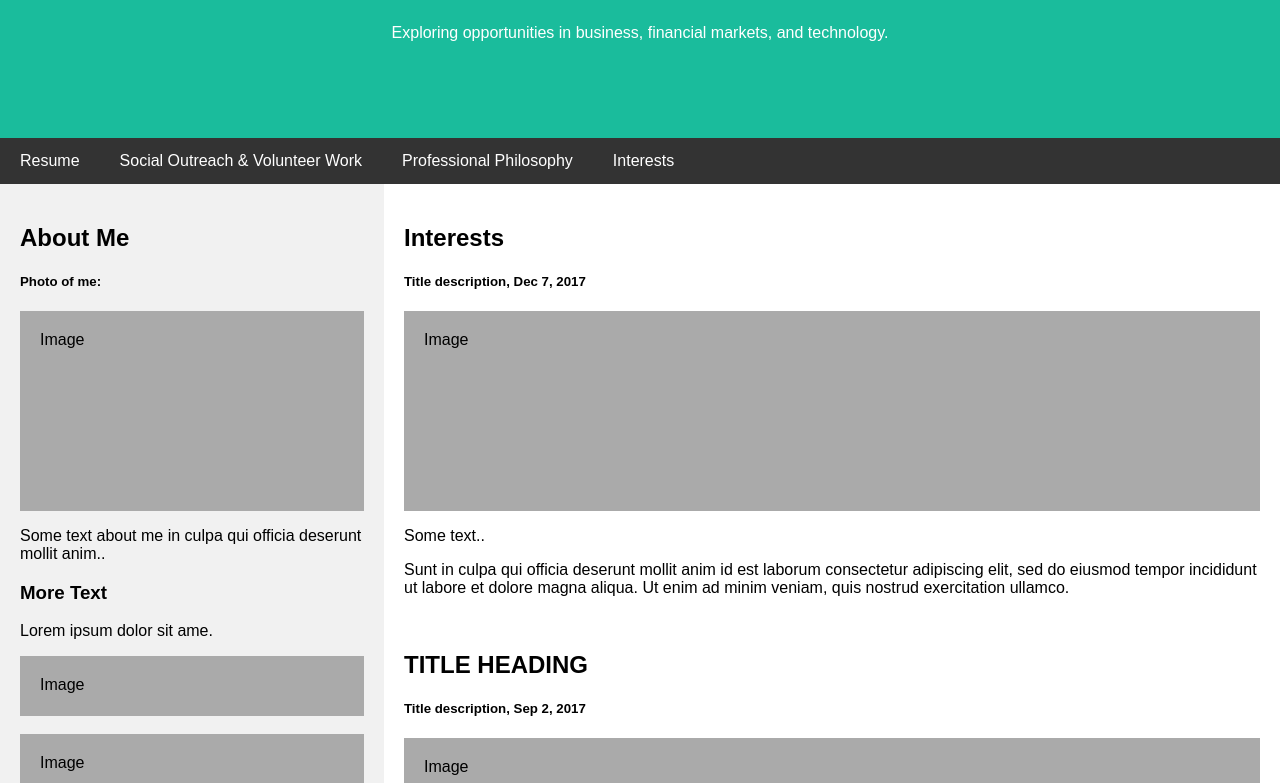
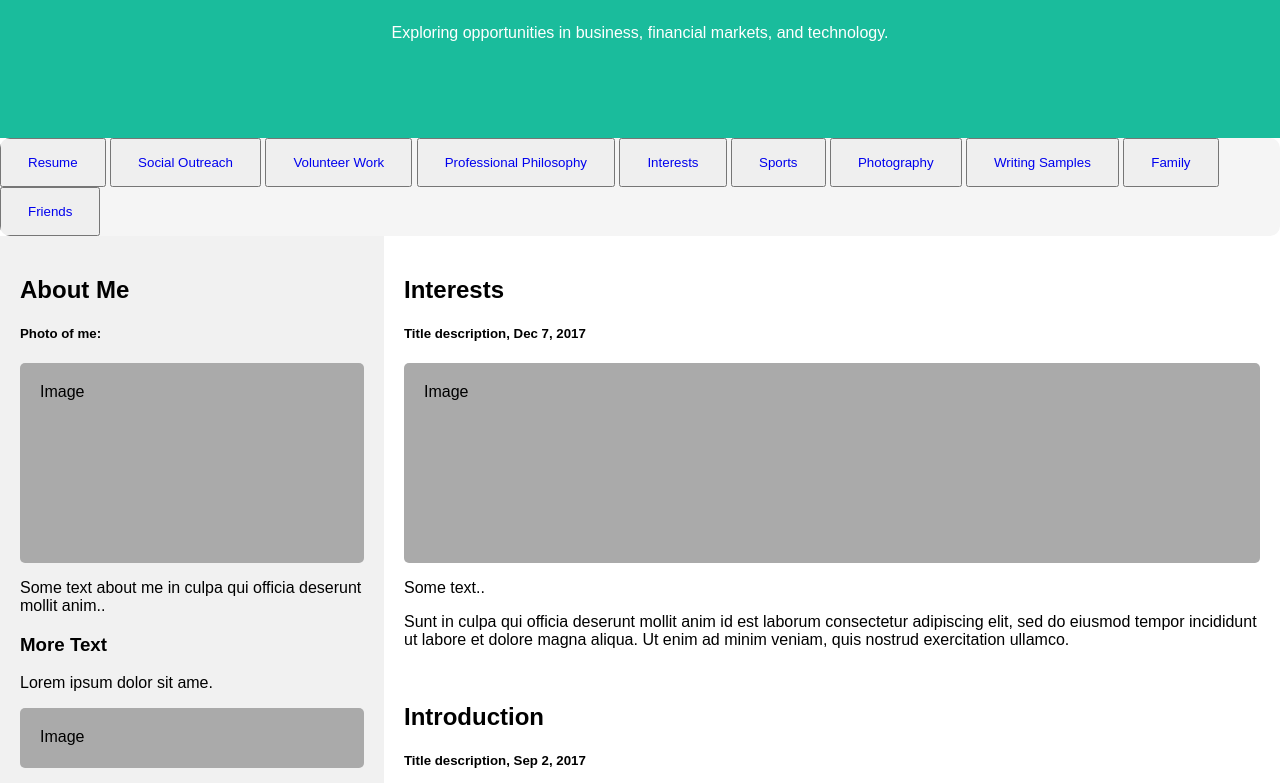
Before and after one commit to DePalmaJared91/NoahsProPage, a plain HTML site: page index.html in a window 1280 px wide. Shown: the part 155-938 px from the top of the page. Drawn offline with Linux system fonts and the light colour scheme.

Commit message:
newer version

```diff
--- a/index.html
+++ b/index.html
@@ -13,6 +13,7 @@ body {
   font-family: Arial, Helvetica, sans-serif;
   margin: 0;
 }
+
 
 /* Style the header */
 .header {
@@ -30,28 +31,28 @@ body {
 /* Style the top navigation bar */
 .navbar {
   overflow: hidden;
-  background-color: #333;
+  background-color: whitesmoke;
+  border-radius: 10px;
 }
 
 /* Style the navigation bar links */
 .navbar a {
-  float: left;
-  display: block;
-  color: white;
-  text-align: center;
+  float: center;
+ border: #f1f1f1;
+display:block;
+  text-align: left;
   padding: 14px 20px;
   text-decoration: none;
 }
 
 /* Right-aligned link */
-.navbar a.right {
-  float: right;
-}
+
 
 /* Change color on hover */
 .navbar a:hover {
-  background-color: #ddd;
+  background-color: #1abc9c;
   color: black;
+  border-radius: 20px;
 }
 
 /* Column container */
@@ -68,6 +69,7 @@ body {
   padding: 20px;
 }
 
+
 /* Main column */
 .main {
   flex: 70%;
@@ -80,6 +82,7 @@ body {
   background-color: #aaa;
   width: 100%;
   padding: 20px;
+  border-radius: 5px;
 }
 
 /* Footer */
@@ -113,10 +116,21 @@ body {
 </div>
 
 <div class="navbar">
-  <a href="#">Resume</a>
-  <a href="#">Social Outreach & Volunteer Work</a>
-  <a href="#">Professional Philosophy</a>
-  <a href="#">Interests</a>
+ <button><a href="#">Resume</a></button>
+ <button><a href="#">Social Outreach</a></button>
+ <button><a href="#">Volunteer Work</a></button>
+ <button><a href="#">Professional Philosophy</a></button>
+ <button><a href="#">Interests</a></button>
+ <button><a href="#">Sports</a></button>
+ <button><a href="#">Photography</a></button>
+ <button><a href="#">Writing Samples</a></button>
+ <button><a href="#">Family</a></button>
+ <button><a href="#">Friends</a></button>
+
+
+
+
+
 </div>
 
 <div class="row">
@@ -138,16 +152,16 @@ body {
     <p>Some text..</p>
     <p>Sunt in culpa qui officia deserunt mollit anim id est laborum consectetur adipiscing elit, sed do eiusmod tempor incididunt ut labore et dolore magna aliqua. Ut enim ad minim veniam, quis nostrud exercitation ullamco.</p>
     <br>
-    <h2>TITLE HEADING</h2>
+    <h2>Introduction</h2>
     <h5>Title description, Sep 2, 2017</h5>
     <div class="fakeimg" style="height:200px;">Image</div>
-    <p>Some text..</p>
+    <p>Filler Text Maybe delete or Reformat these sections ??? </p>
     <p>Sunt in culpa qui officia deserunt mollit anim id est laborum consectetur adipiscing elit, sed do eiusmod tempor incididunt ut labore et dolore magna aliqua. Ut enim ad minim veniam, quis nostrud exercitation ullamco.</p>
   </div>
 </div>
 
 <div class="footer">
-  <h2>Footer</h2>
+  <h2> We can always add an image or some styling background here. We do not need text. </h2>
 </div>
 
 </body>
--- a/style.css
+++ b/style.css
@@ -12,7 +12,7 @@
 
   .navbar {
     overflow: hidden; /* Hide overflow */
-    background-color: #333; /* Dark background color */
+    background-color: whitesmoke; /* Dark background color */
   }
 
   /* Style the navigation bar links */
@@ -25,15 +25,13 @@
     text-decoration: none; /* Remove underline */
   }
 
-  /* Right-aligned link */
-  .navbar a.right {
-    float: right; /* Float a link to the right */
-  }
+
+
 
   /* Change color on hover/mouse-over */
   .navbar a:hover {
-    background-color: #ddd; /* Grey background color */
-    color: black; /* Black text color */
+    background-color: lightblue; /* Grey background color */
+    color: white; /* Black text color */
   }
 
   * {
```
